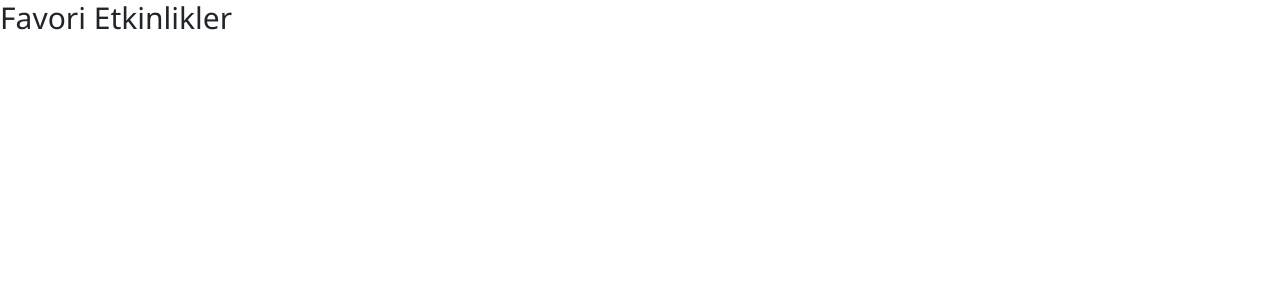
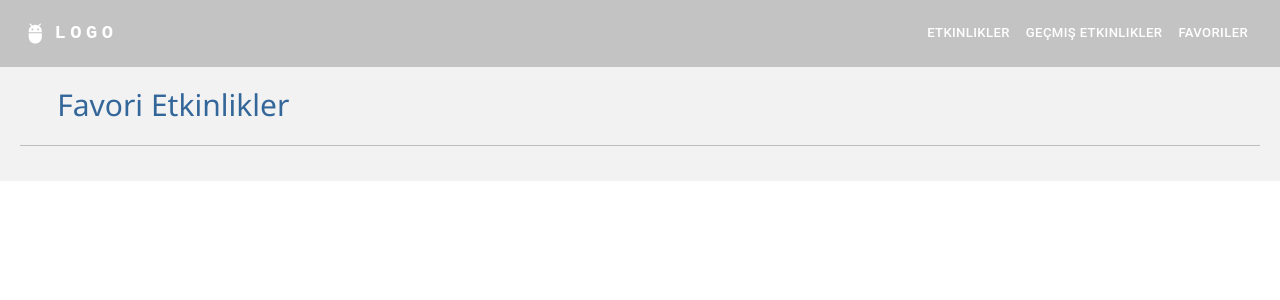
Before and after one commit to erdemburak/techcareer-project-etkinlik, a React (Create React App) app: page /favoriEtkinlikler in a window 1280 px wide. Shown: the top 300 px of the page. Built offline with nearby package versions, Linux system fonts and the light colour scheme; what react-swipeable-views-utils would draw is missing.

Commit message:
favorilerden çıkarma işlemi yapıldı

```diff
--- a/src/components/content/pages/FavoriEtkinlikler.jsx
+++ b/src/components/content/pages/FavoriEtkinlikler.jsx
@@ -1,18 +1,29 @@
 import React from 'react';
-import { useSelector } from 'react-redux';
+import { useDispatch, useSelector } from 'react-redux';
 import { Card, CardActionArea, CardContent, CardMedia, IconButton, Typography } from '@mui/material';
 import FavoriteIcon from '@mui/icons-material/Favorite';
 import ShareIcon from '@mui/icons-material/Share';
 import { Link } from 'react-router-dom';
 import moment from 'moment';
+import Navbar from '../navbar/Navbar';
+import { removeFavoriteEvent } from '../favorite/favoriteEventsSlice';
 
 function FavoriEtkinlikler() {
+    const dispatch = useDispatch();
     const favoriteEvents = useSelector(state => state.favoriteEvents);
-
+    const handleRemoveFromFavorites = (eventId) => {
+        // Dispatch the action to remove the event from favorites
+        dispatch(removeFavoriteEvent(eventId));
+    };
 
     return (<>
-        <div>
-            <h2>Favori Etkinlikler</h2>
+        <Navbar />
+        <div style={{ backgroundColor: '#F2F2F2', padding: '20px' }}>
+            <div style={{ display: 'flex', flexWrap: 'wrap', justifyContent: 'space-between', paddingLeft: '3%', paddingRight: '3%' }}>
+                <h2 style={{ color: '#336699' }}>Favori Etkinlikler</h2>
+            </div>
+            <hr />
+            <div style={{ display: 'flex', flexWrap: 'wrap', justifyContent: 'center' }}>
                 {favoriteEvents.map(event => (
                     <div key={event.id} style={{ width: '300px', margin: '16px' }}>
                         {/* Kart Detayları */}
@@ -45,7 +56,7 @@ function FavoriEtkinlikler() {
 
                                 </CardContent>
                             </CardActionArea>
-                        <IconButton aria-label="add to favorites">
+                            <IconButton aria-label="add to favorites" onClick={() => handleRemoveFromFavorites(event.id)}>
                                 <FavoriteIcon color={favoriteEvents.some(favEvent => favEvent.id === event.id) ? 'secondary' : 'default'} />
                             </IconButton>
                             <IconButton aria-label="share">
@@ -56,6 +67,7 @@ function FavoriEtkinlikler() {
                     </div>
                 ))}
             </div>
+        </div>
     </>);
 }
 
```
Lines whose indentation alone changed are shown as unchanged.
